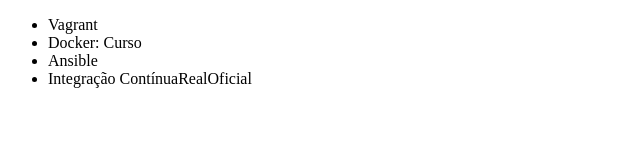
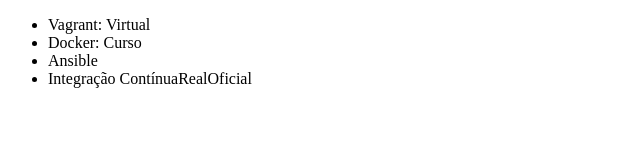
Before and after one commit to fernandofonsecaa/alura-git, a plain HTML site: page index.html in a window 1280 px wide. Shown: the full height of the page, 0-640 px from the left. Drawn offline with Linux system fonts and the light colour scheme.

Commit message:
Curso Vagrant alterado

```diff
--- a/index.html
+++ b/index.html
@@ -8,7 +8,7 @@
 </head>
 <body>
     <ul>
-        <li>Vagrant</li>
+        <li>Vagrant: Virtual</li>
         <li>Docker: Curso</li>
         <li>Ansible</li>
         <li>Integração ContínuaRealOficial</li>
```
